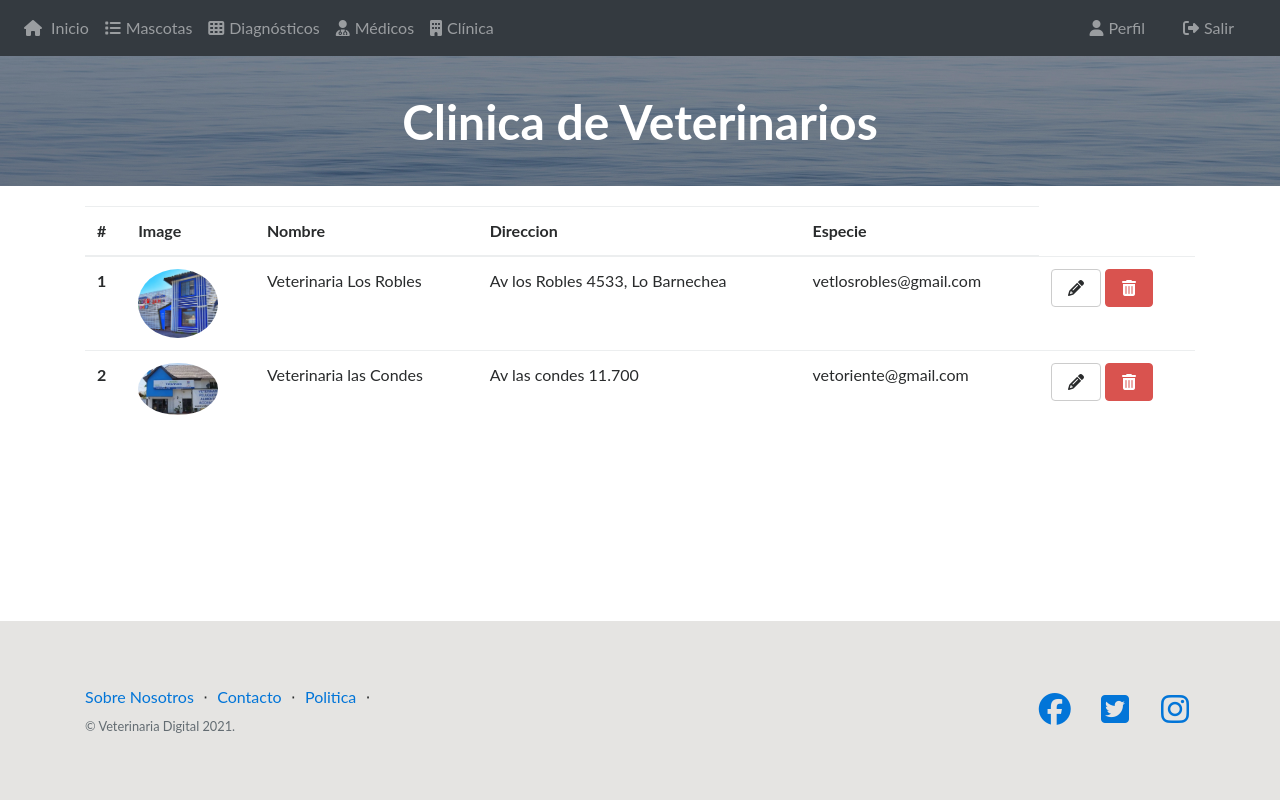
After one commit to piperaddatz/DigitalVet, a Django app: page /clinica/listado in a window 1280 px wide. The commit adds this page. Run offline with Django 3.2, Linux system fonts and the light colour scheme; a user stored in the database is signed in; data comes from the database, SQL or seed files in the repository; both versions use the stored data as it was after the commit; some libraries are stand-ins or nearby versions.

Commit message:
admin menu clinica y medicos

```diff
--- a/vet/templates/base.html
+++ b/vet/templates/base.html
@@ -68,7 +68,7 @@
           {% endif %}
           {% if user.rol == 'admin' %}
           <li class="nav-item">
-            <a class="nav-link" href="{% url 'vet:mascotas' %}"> <i class="fa fa-list" style="margin-right: 5px;"></i>Mascotas</a>
+            <a class="nav-link" href="{% url 'vet:mascotas-list' %}"> <i class="fa fa-list" style="margin-right: 5px;"></i>Mascotas</a>
           </li>
           {% else %}
           {% endif %}
@@ -102,7 +102,7 @@
           {% endif %}
           {% if user.rol == 'admin' %}
           <li class="nav-item">
-            <a class="nav-link" href="#"> <i class="fa fa-user-md" style="margin-right: 5px;"></i>Médicos</a>
+            <a class="nav-link" href="{% url 'vet:medicos-list' %}"> <i class="fa fa-user-md" style="margin-right: 5px;"></i>Médicos</a>
           </li>
           {% else %}
           {% endif %}
@@ -122,7 +122,7 @@
           {% endif %}
           {% if user.rol == 'admin' %}
           <li class="nav-item">
-            <a class="nav-link" href="#"> <i class="fa fa-building" style="margin-right: 5px;"></i>Clínica</a>
+            <a class="nav-link" href="{% url 'vet:clinica-list' %}"> <i class="fa fa-building" style="margin-right: 5px;"></i>Clínica</a>
           </li>
           {% else %}
           {% endif %}
--- /dev/null
+++ b/vet/templates/clinicas/listado.html
@@ -0,0 +1,50 @@
+{% extends "base.html" %}
+
+{% block content %}
+
+<body>
+
+    <header class="masthead text-white text-center hola" style="padding: 40px;">
+        <div class="overlay"></div>
+        <div class="container" style="height: 50px;">
+            <div class="row">
+                <div class="col-xl-9 mx-auto">
+                    <h1 class="mb-5">Clinica de Veterinarios</h1>
+                </div>
+            </div>
+        </div>
+    </header>
+
+    <div class="container" style="margin-top: 20px">
+
+        <table class="table">
+            <thead>
+                <tr>
+                    <th scope="col">#</th>
+                    <th scope="col">Image</th>
+                    <th scope="col">Nombre</th>
+                    <th scope="col">Direccion</th>
+                    <th scope="col">Especie</th>
+                </tr>
+            </thead>
+            <tbody>
+                {% for clinica in clinicas %}
+                <tr>
+                    <th scope="row">{{ clinica.id }}</th>
+                    <td><img src="{{clinica.profile_pic.url}}" width="80" height="80"  alt="" class="img-fluid radio"></td>
+                    <td>{{ clinica.nombre }}</td>
+                    <td>{{ clinica.direccion }}</td>
+                    <td>{{ clinica.email }}</td>
+                    <td>
+                        <a class="btn btn-secondary"><i class="fa fa-pencil"></i></a>
+                        <a class="btn btn-danger"><i class="fa fa-trash" style="color: white;"></i></a>
+                    </td>
+                </tr>
+                {% endfor %}
+            </tbody>
+        </table>
+
+    </div>
+</body>
+
+{% endblock %}
--- a/vet/urls.py
+++ b/vet/urls.py
@@ -5,7 +5,9 @@
 
 urlpatterns = [
         path(r'', views.index, name="index"),
-        path('mascotas/listado', views.mascotasListado, name="mascotas"),
+        path('mascotas/listado', views.mascotasListado, name="mascotas-list"),
+        path('clinica/listado', views.clinicaListado, name="clinica-list"),
+        path('medicos/listado', views.medicosListado, name="medicos-list"),
         path('accounts/profile/', views.PerfilUsuario, name='perfil'),
         path('accounts/salir/', views.salir, name='salir'),
 ]
--- a/vet/views.py
+++ b/vet/views.py
@@ -1,7 +1,8 @@
 from django.shortcuts import render, redirect
 from . import forms
 from .forms import CustomUserCreationForm
-from .models import CustomUser, Mascota
+from .models import CustomUser, Mascota, Clinica
+from django.contrib.auth.models import User
 from django.contrib.auth import logout
 
 # Create your views here.
@@ -18,6 +19,29 @@ def mascotasListado(request):
 
     return render(request, 'mascotas/listado.html', {"mascotas":mascotas})
 
+
+def clinicaListado(request):
+    clinicas = Clinica.objects.all()
+    if not request.user.is_authenticated:
+        return redirect('/accounts/login/')
+
+    print("USUARIO:", request.user.rol)
+
+    return render(request, 'clinicas/listado.html', {"clinicas":clinicas})
+
+
+
+def medicosListado(request):
+    users = CustomUser.objects.filter(rol="medico")
+    if not request.user.is_authenticated:
+        return redirect('/accounts/login/')
+
+    print("USUARIO:", request.user.rol)
+
+    return render(request, 'medicos/listado.html', {"users":users})
+
+
+
 def PerfilUsuario(request):
     return render(request, 'registration/profile.html', {})
 
```
Also changed, not shown: vet/templates/medicos/listado.html (added, +50 -0 lines), db.sqlite3, media/Screenshot_2021-03-27_at_23.48.45.png (added), media/Screenshot_2021-03-27_at_23.49.33.png (added), media/user_profile/testimonials-1.jpg (added), media/user_profile/testimonials-2.jpg (added), media/user_profile/testimonials-3.jpg (added).
